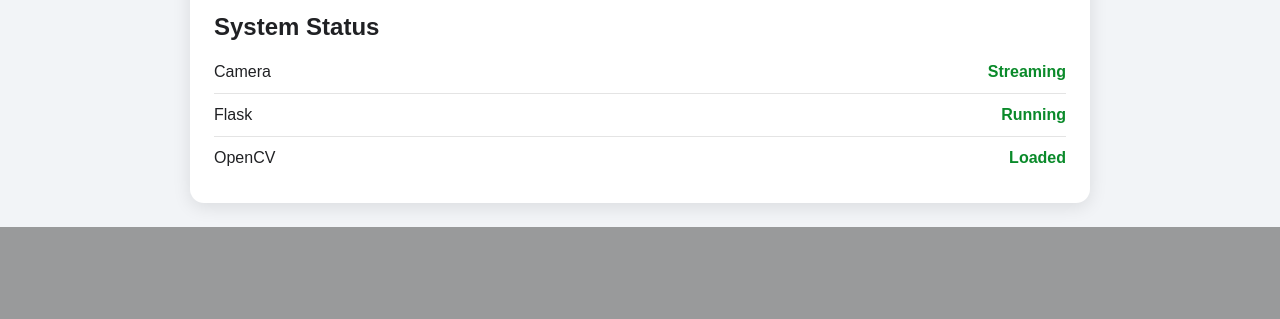
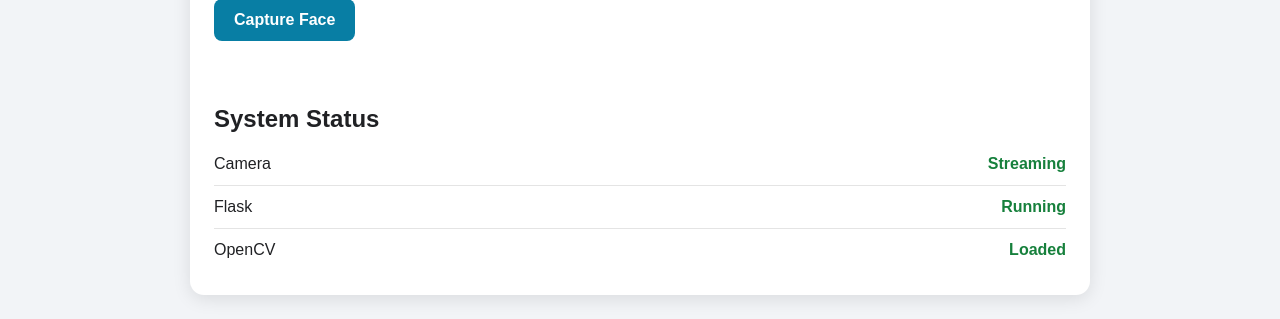
Before and after one commit to MauiRobot/unoq_face_recognition, a Flask app: page / in a window 1280 px wide. Shown: the part 801-1120 px from the top of the page. Before the commit the page ends 1028 px from the top, so only its background shows below. Run offline with Flask 3, Linux system fonts and the light colour scheme; parts of the project's set-up code (start-up, migrations or seed data) failed here and were passed over; grey boxes are pictures that could not be loaded.

Commit message:
Milestone 5.1 - Browser face capture completed

```diff
--- a/app.py
+++ b/app.py
@@ -3,8 +3,9 @@
 import atexit
 
 import cv2
-from flask import Flask, Response, render_template
+from flask import Flask, Response, jsonify, render_template
 
+import config
 from camera import Camera
 
 
@@ -54,6 +55,52 @@ def video_feed():
     )
 
 
+@app.route("/capture", methods=["POST"])
+def capture():
+    raw_frame = camera.get_latest_raw_frame()
+    face_crop = camera.get_latest_face_crop()
+
+    if raw_frame is None:
+        return jsonify(
+            success=False,
+            message="No camera frame is available yet.",
+        ), 503
+
+    if face_crop is None:
+        return jsonify(
+            success=False,
+            message="No face is currently detected.",
+        ), 400
+
+    config.CAPTURED_DIR.mkdir(
+        parents=True,
+        exist_ok=True,
+    )
+
+    frame_saved = cv2.imwrite(
+        str(config.FRAME_IMAGE),
+        raw_frame,
+    )
+
+    face_saved = cv2.imwrite(
+        str(config.FACE_IMAGE),
+        face_crop,
+    )
+
+    if not frame_saved or not face_saved:
+        return jsonify(
+            success=False,
+            message="Unable to save the captured images.",
+        ), 500
+
+    return jsonify(
+        success=True,
+        message="Face captured successfully.",
+        frame_file=str(config.FRAME_IMAGE),
+        face_file=str(config.FACE_IMAGE),
+    )
+
+
 @atexit.register
 def shutdown():
     camera.release()
@@ -61,8 +108,9 @@ def shutdown():
 
 if __name__ == "__main__":
     print("Arduino UNO Q Face Recognition")
-    print("Camera device: /dev/video2")
+    print(f"Camera device: {config.CAMERA_DEVICE}")
     print("Open http://192.168.4.124:5000")
+
     app.run(
         host="0.0.0.0",
         port=5000,
--- a/templates/index.html
+++ b/templates/index.html
@@ -3,6 +3,7 @@
 
 <head>
     <meta charset="UTF-8">
+
     <meta
         name="viewport"
         content="width=device-width, initial-scale=1.0">
@@ -28,10 +29,10 @@
         }
 
         .card {
+            padding: 24px;
             background: white;
             border-radius: 14px;
-            padding: 24px;
-            box-shadow: 0 4px 18px rgba(0,0,0,.10);
+            box-shadow: 0 4px 18px rgba(0, 0, 0, 0.10);
         }
 
         h1 {
@@ -45,16 +46,58 @@
 
         .camera-container {
             margin: 25px 0;
-            border-radius: 12px;
             overflow: hidden;
             background: black;
             border: 1px solid #d0d0d0;
+            border-radius: 12px;
         }
 
         .camera-stream {
             display: block;
             width: 100%;
             height: auto;
+        }
+
+        .controls {
+            display: flex;
+            flex-wrap: wrap;
+            gap: 12px;
+            align-items: center;
+            margin: 20px 0 10px;
+        }
+
+        .capture-button {
+            padding: 12px 20px;
+            border: none;
+            border-radius: 8px;
+            background: #087ea4;
+            color: white;
+            font-size: 16px;
+            font-weight: bold;
+            cursor: pointer;
+        }
+
+        .capture-button:hover {
+            background: #066987;
+        }
+
+        .capture-button:disabled {
+            background: #9aa0a6;
+            cursor: not-allowed;
+        }
+
+        .capture-status {
+            min-height: 24px;
+            margin-top: 10px;
+            font-weight: bold;
+        }
+
+        .capture-status.success {
+            color: #16803c;
+        }
+
+        .capture-status.error {
+            color: #b3261e;
         }
 
         h2 {
@@ -75,11 +118,10 @@
 
         .status-value {
             font-weight: bold;
-            color: #0a8a2a;
+            color: #16803c;
         }
 
-        @media (max-width:700px) {
-
+        @media (max-width: 700px) {
             body {
                 padding: 12px;
             }
@@ -92,31 +134,42 @@
                 font-size: 24px;
             }
 
+            .capture-button {
+                width: 100%;
             }
-
+        }
     </style>
-
 </head>
 
 <body>
-
-<div class="container">
-
-<div class="card">
-
+    <main class="container">
+        <section class="card">
             <h1>Arduino UNO Q Face Recognition</h1>
 
             <p>
-Live camera test using Flask and OpenCV.
+                Live camera, face detection, and face capture.
             </p>
 
             <div class="camera-container">
-
                 <img
                     class="camera-stream"
                     src="{{ url_for('video_feed') }}"
-    alt="Live Camera">
+                    alt="Live camera stream">
+            </div>
 
+            <div class="controls">
+                <button
+                    id="captureButton"
+                    class="capture-button"
+                    type="button">
+                    Capture Face
+                </button>
+            </div>
+
+            <div
+                id="captureStatus"
+                class="capture-status"
+                aria-live="polite">
             </div>
 
             <h2>System Status</h2>
@@ -141,11 +194,52 @@ Live camera test using Flask and OpenCV.
                     {{ opencv_status }}
                 </span>
             </div>
+        </section>
+    </main>
 
-</div>
+    <script>
+        const captureButton = document.getElementById("captureButton");
+        const captureStatus = document.getElementById("captureStatus");
 
-</div>
+        async function captureFace() {
+            captureButton.disabled = true;
+            captureStatus.className = "capture-status";
+            captureStatus.textContent = "Capturing face...";
 
+            try {
+                const response = await fetch("/capture", {
+                    method: "POST",
+                });
+
+                const result = await response.json();
+
+                if (!response.ok || !result.success) {
+                    throw new Error(
+                        result.message || "Face capture failed."
+                    );
+                }
+
+                captureStatus.className =
+                    "capture-status success";
+
+                captureStatus.textContent =
+                    result.message;
+            } catch (error) {
+                captureStatus.className =
+                    "capture-status error";
+
+                captureStatus.textContent =
+                    error.message;
+            } finally {
+                captureButton.disabled = false;
+            }
+        }
+
+        captureButton.addEventListener(
+            "click",
+            captureFace
+        );
+    </script>
 </body>
 
 </html>
```
Also changed, not shown: camera.py (+69 -20 lines), config.py (added, +38 -0 lines), camera_test.jpg, captured/face.jpg (added), captured/frame.jpg (added). Lines whose indentation alone changed are shown as unchanged.
